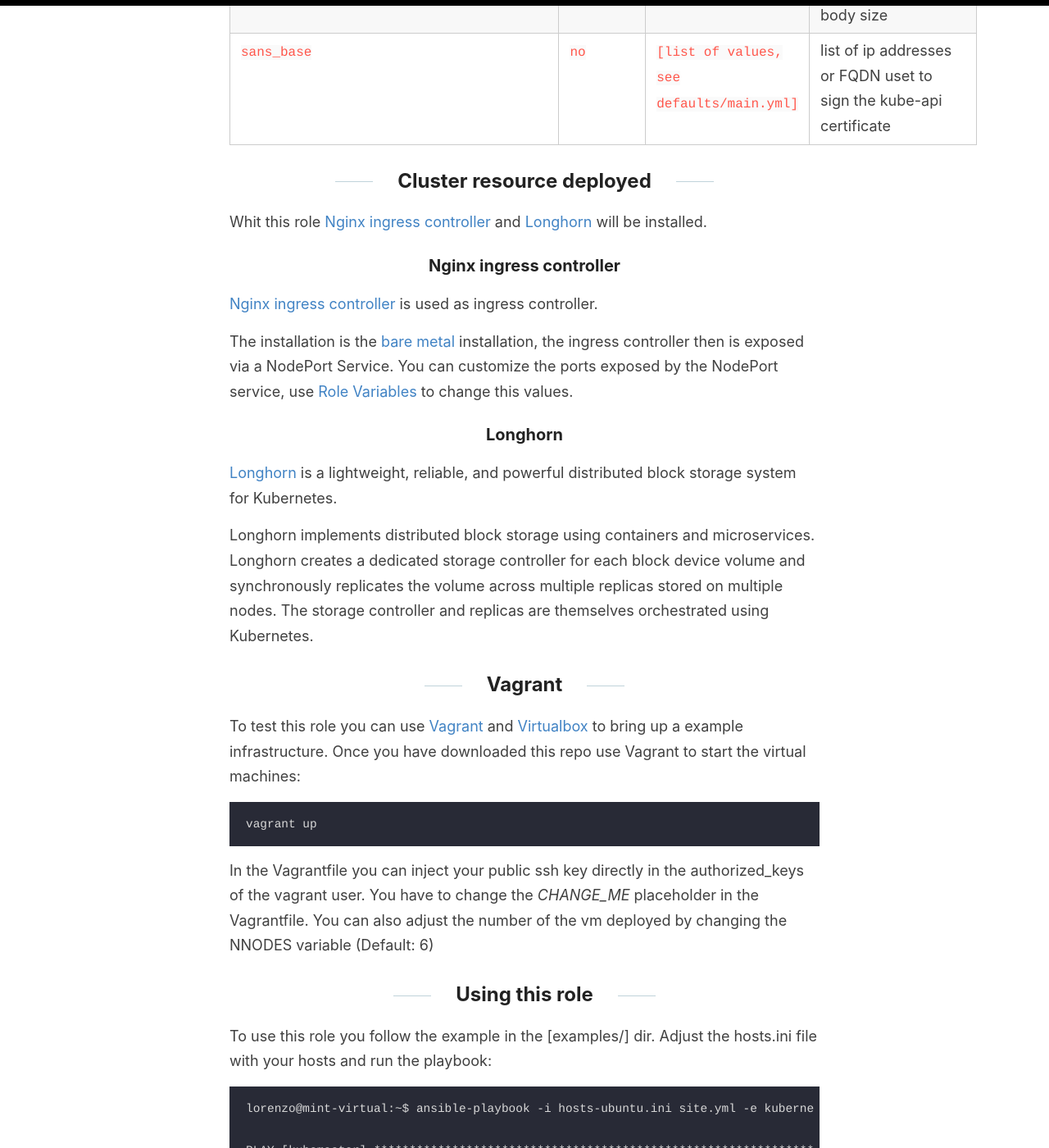
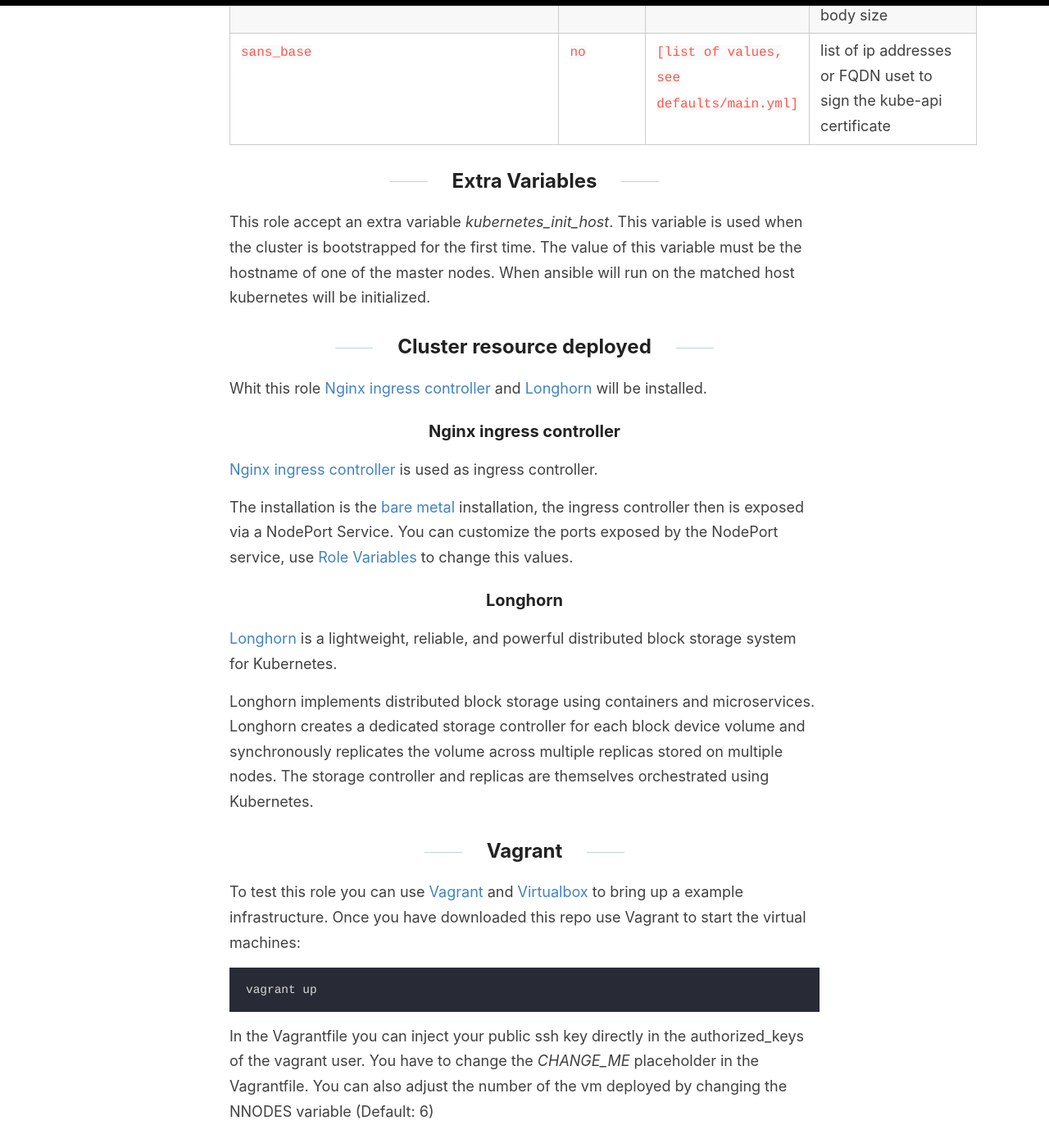
Before and after one commit to garutilorenzo/garutilorenzo.github.io, a Jekyll site: the page built from docs/_posts/2022-08-17-ansible-role-kubernetes-cluster.md, in a window 1280 px wide and 1400 px high, scrolled down 3282 px. Shown: the whole window at 82% size. Built offline with Jekyll 4.4.1, drawn with Linux system fonts in a browser that asks for light colours; some of the changed text lies outside the part shown.

Commit message:
Fix ansible role post

````diff
--- a/docs/_posts/2022-08-17-ansible-role-kubernetes-cluster.md
+++ b/docs/_posts/2022-08-17-ansible-role-kubernetes-cluster.md
@@ -53,6 +53,10 @@ This role accept this variables:
 | `nginx_ingress_proxy_body_size`       | `no`       | `20m`       | nginx ingress controller max proxy body size  |
 | `sans_base`       | `no`       | `[list of values, see defaults/main.yml]`       | list of ip addresses or FQDN uset to sign the kube-api certificate  |
 
+## Extra Variables
+
+This role accept an extra variable *kubernetes_init_host*. This variable is used when the cluster is bootstrapped for the first time. The value of this variable must be the hostname of one of the master nodes. When ansible will run on the matched host kubernetes will be initialized.
+
 ## Cluster resource deployed
 
 Whit this role [Nginx ingress controller](#nginx-ingress-controller) and [Longhorn](#longhorn) will be installed.
@@ -82,7 +86,7 @@ In the Vagrantfile you can inject your public ssh key directly in the authorized
 
 ## Using this role
 
-To use this role you follow the example in the [examples/] dir. Adjust the hosts.ini file with your hosts and run the playbook:
+To use this role you follow the example in the [examples/](https://github.com/garutilorenzo/ansible-role-linux-kubernetes/tree/master/examples) dir. Adjust the hosts.ini file with your hosts and run the playbook:
 
 ```
 lorenzo@mint-virtual:~$ ansible-playbook -i hosts-ubuntu.ini site.yml -e kubernetes_init_host=k8s-ubuntu-0
````
